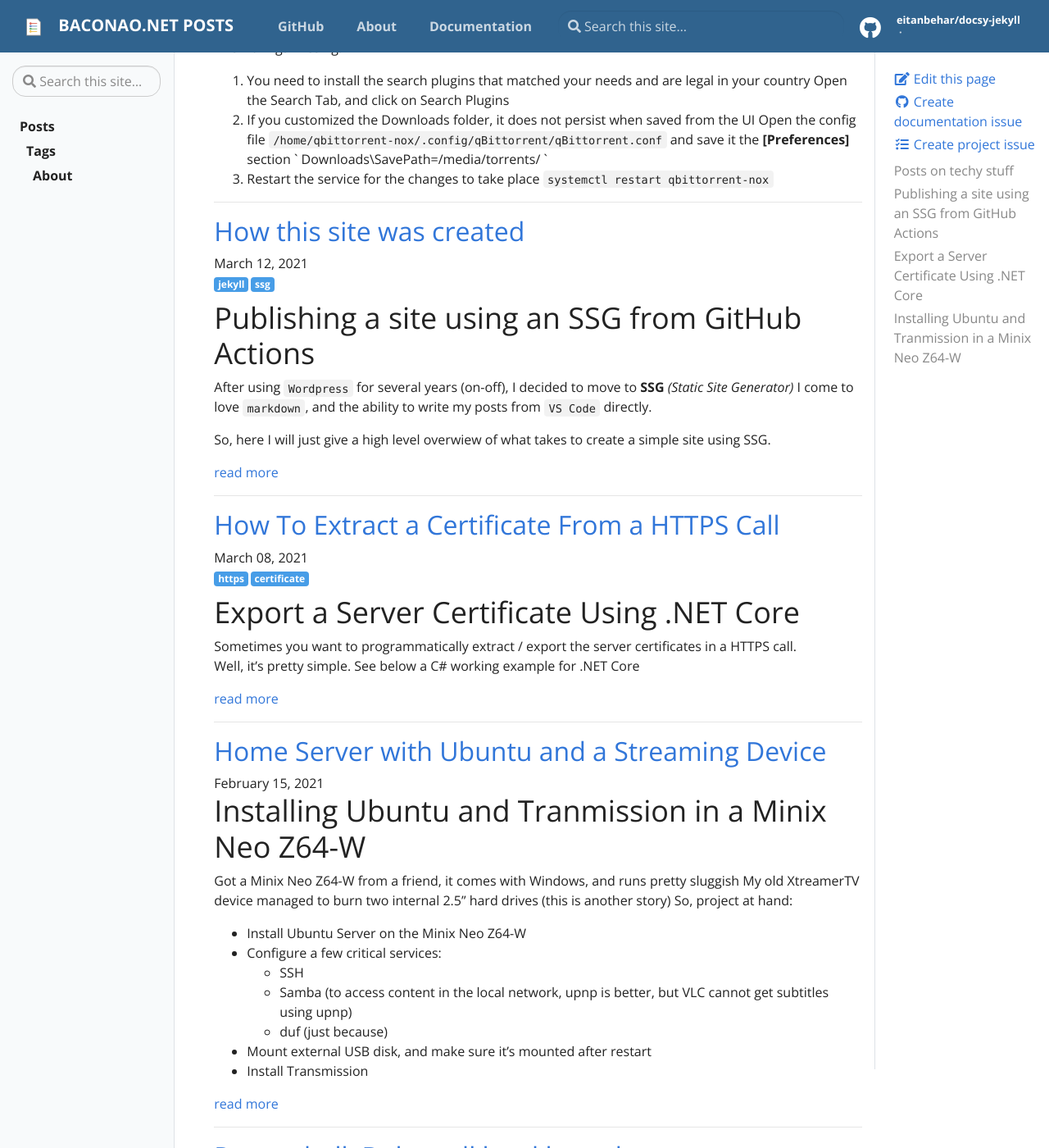
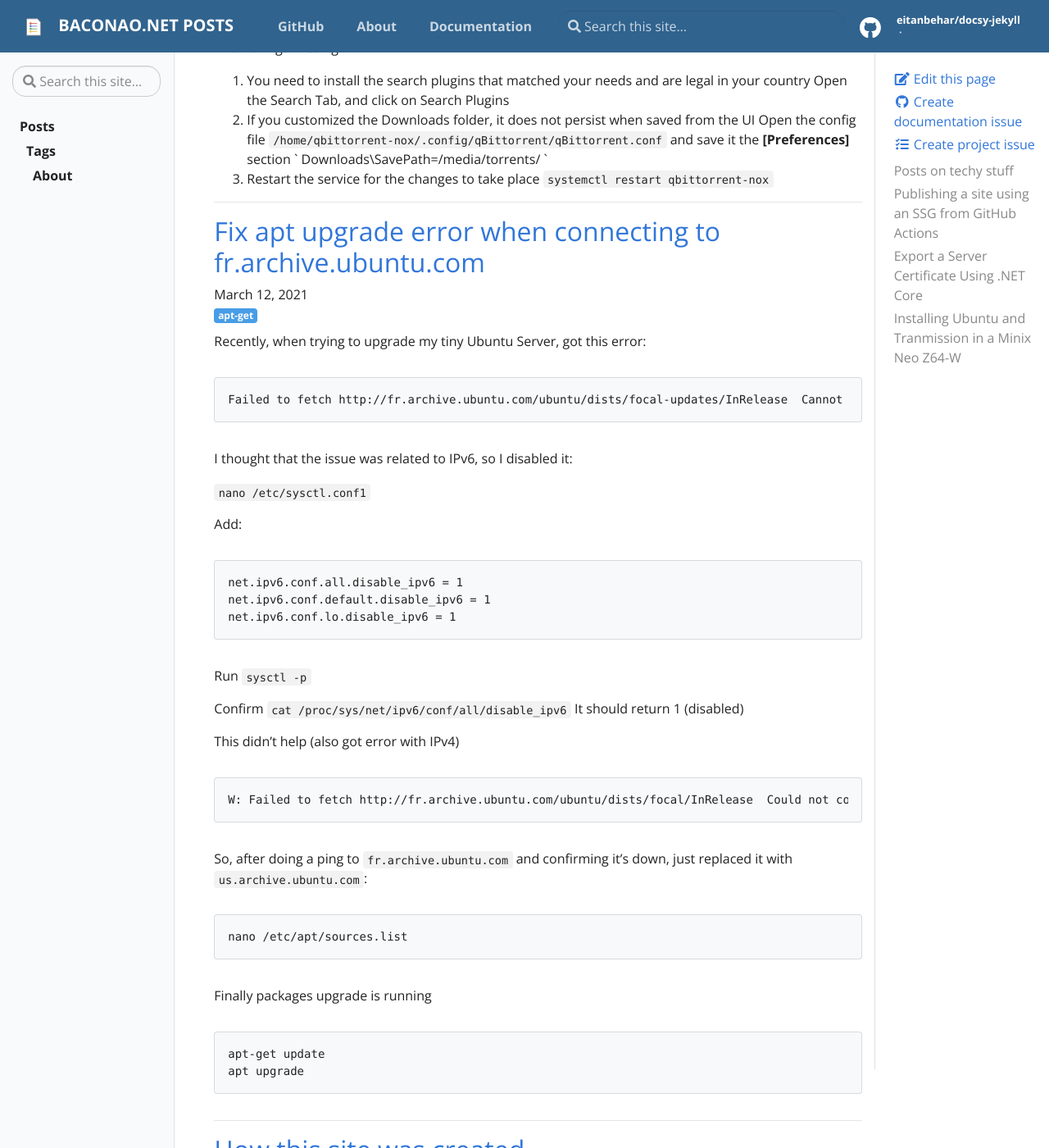
Before and after one commit to eitanbehar/docsy-jekyll, a Jekyll site: the page built from pages/index.md, in a window 1280 px wide and 1400 px high, scrolled down 417 px. Shown: the whole window at 82% size. Built offline with Jekyll 4.4.1, drawn with Linux system fonts in a browser that asks for light colours.

Commit message:
add post on apt-get

````diff
--- a/_posts/2021-03-12-how-this-site-was-created.md
+++ b/_posts/2021-03-12-how-this-site-was-created.md
@@ -9,6 +9,7 @@ badges:
 tags:
  - github-actions
  - docker
+ - ubuntu
 ---
 
 # Publishing a site using an SSG from GitHub Actions
--- /dev/null
+++ b/_posts/2021-12-03-fix-apt-upgrade-error-on-fr-ubuntu.md
@@ -0,0 +1,50 @@
+---
+title:  "Fix apt upgrade error when connecting to fr.archive.ubuntu.com"
+date:   2021-03-12
+badges:
+ - type: info
+   tag: apt-get
+tags:
+  - ubuntu
+---
+
+Recently, when trying to upgrade my tiny Ubuntu Server, got this error:
+
+```
+Failed to fetch http://fr.archive.ubuntu.com/ubuntu/dists/focal-updates/InRelease  Cannot initiate the connection to fr.archive.ubuntu.com:80 (2001:bc8:1600:4:63f:72ff:feaf:a2de). - connect (101: Network is unreachable)
+```
+
+I thought that the issue was related to IPv6, so I disabled it:
+
+`nano /etc/sysctl.conf1`
+
+Add:
+
+```
+net.ipv6.conf.all.disable_ipv6 = 1
+net.ipv6.conf.default.disable_ipv6 = 1
+net.ipv6.conf.lo.disable_ipv6 = 1
+```
+
+Run `sysctl -p`
+
+Confirm `cat /proc/sys/net/ipv6/conf/all/disable_ipv6`
+It should return 1 (disabled)
+
+This didn't help (also got error with IPv4)
+```
+W: Failed to fetch http://fr.archive.ubuntu.com/ubuntu/dists/focal/InRelease  Could not connect to fr.archive.ubuntu.com:80 (51.158.154.169), connection timed out
+```
+
+So, after doing a ping to `fr.archive.ubuntu.com` and confirming it's down, just replaced it with `us.archive.ubuntu.com`:
+
+```
+nano /etc/apt/sources.list
+```
+
+Finally packages upgrade is running
+
+```
+apt-get update
+apt upgrade
+```
````
